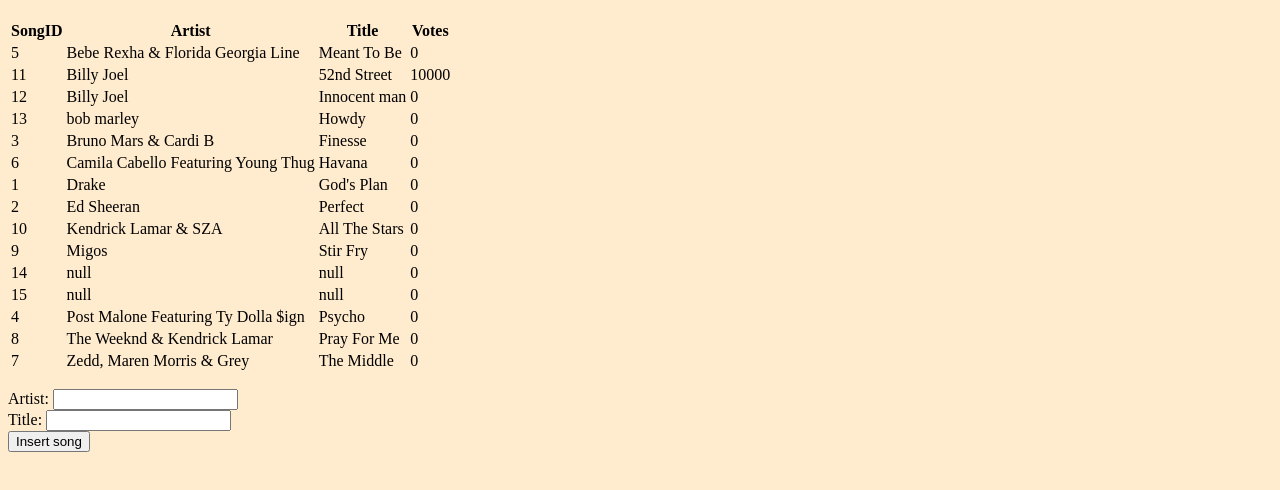
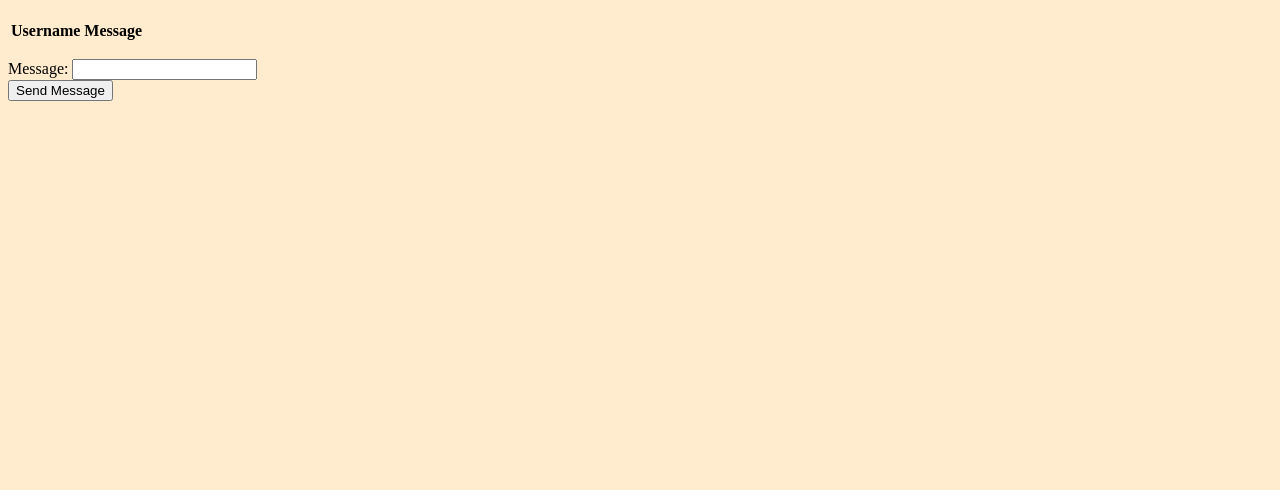
Before and after one commit to AndEvan13/messageBoard, a plain HTML site: page msgboard.html in a window 1280 px wide. Shown: the part 144-634 px from the top of the page. Drawn offline with Linux system fonts and the light colour scheme.

Commit message:
Changes to msgboard.html

```diff
--- a/msgboard.html
+++ b/msgboard.html
@@ -18,27 +18,11 @@
  <h1>Message board</h1>
  <main>
  <form method="post" action="songPage.py" >
- <table id="msgboard"><tbody><tr><th>SongID</th><th>Artist</th><th>Title</th><th>Votes</th></tr>
- <tr><td>5</td><td>Bebe Rexha &amp; Florida Georgia Line</td><td>Meant To Be</td><td>0</td></tr>
- <tr><td>11</td><td>Billy Joel</td><td>52nd Street</td><td>10000</td></tr>
- <tr><td>12</td><td>Billy Joel</td><td>Innocent man</td><td>0</td></tr>
- <tr><td>13</td><td>bob marley</td><td>Howdy</td><td>0</td></tr>
- <tr><td>3</td><td>Bruno Mars &amp; Cardi B</td><td>Finesse</td><td>0</td></tr>
- <tr><td>6</td><td>Camila Cabello Featuring Young Thug</td><td>Havana</td><td>0</td></tr>
- <tr><td>1</td><td>Drake</td><td>God's Plan</td><td>0</td></tr>
- <tr><td>2</td><td>Ed Sheeran</td><td>Perfect</td><td>0</td></tr>
- <tr><td>10</td><td>Kendrick Lamar &amp; SZA</td><td>All The Stars</td><td>0</td></tr>
- <tr><td>9</td><td>Migos</td><td>Stir Fry</td><td>0</td></tr>
- <tr><td>14</td><td>null</td><td>null</td><td>0</td></tr>
- <tr><td>15</td><td>null</td><td>null</td><td>0</td></tr>
- <tr><td>4</td><td>Post Malone Featuring Ty Dolla $ign</td><td>Psycho</td><td>0</td></tr>
- <tr><td>8</td><td>The Weeknd &amp; Kendrick Lamar</td><td>Pray For Me</td><td>0</td></tr>
- <tr><td>7</td><td>Zedd, Maren Morris &amp; Grey</td><td>The Middle</td><td>0</td></tr>
+ <table id="msgboard"><tbody><tr><th>Username</th><th>Message</th></tr>
  </tbody></table>
  <p>
- <label>Artist: <input type="text" name="artist"></label><br>
- <label>Title: <input type="text" name="title"></label><br>
- <input type="submit" name="insert" value="Insert song">
+ <label>Message: <input type="textbox" name="message"></label><br>
+ <input type="submit" name="insert" value="Send Message">
  </p>
  </form>
 
```
